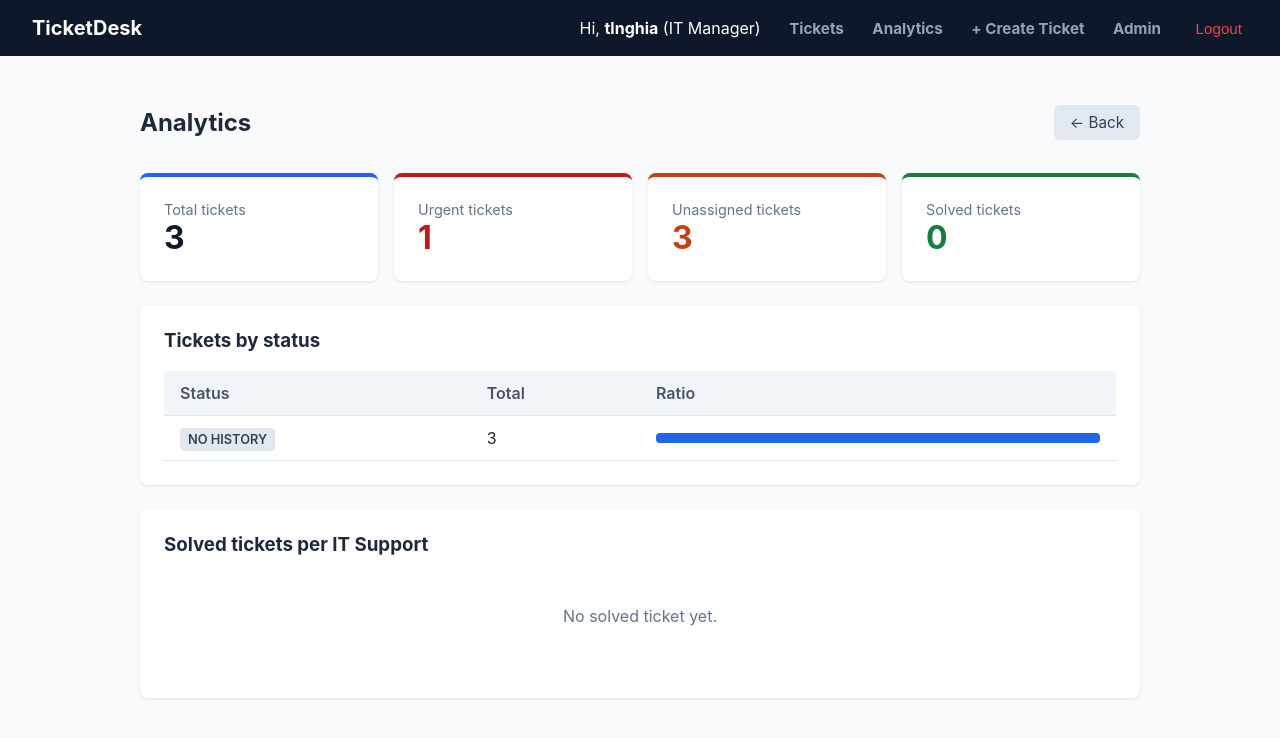
After one commit to TranLamNghia/TicketDesk, a Django app: page /tickets/stats/ in a window 1280 px wide. The commit adds this page. Shown: the top 738 px of the page. Run offline with Django 5.2, Linux system fonts and the light colour scheme; a user stored in the database is signed in; data comes from the database, SQL or seed files in the repository; tables that the repository leaves empty hold one stand-in row (values such as "Sample post").

Commit message:
feat(UI): simple template dashboard

```diff
--- a/apps/tickets/urls.py
+++ b/apps/tickets/urls.py
@@ -7,4 +7,5 @@ urlpatterns = [
     path("", views.TicketListView.as_view(), name="list"),
     path("new/", views.TicketCreateView.as_view(), name="create"),
     path("<uuid:pk>/", views.TicketDetailView.as_view(), name="detail"),
+    path("stats/", views.TicketStatsView.as_view(), name="stats"),
 ]
--- a/apps/tickets/views.py
+++ b/apps/tickets/views.py
@@ -1,17 +1,18 @@
 from django.contrib.auth.mixins import LoginRequiredMixin
 from django.urls import reverse_lazy
-from django.views.generic import CreateView, DetailView, ListView
+from django.views.generic import CreateView, DetailView, ListView, TemplateView
 
-from apps.users.models import User
 from .models import Ticket
+from .selectors import (
+    count_solved_ticket_per_IT_Support,
+    count_ticket_by_status,
+    get_overview_kpis,
+)
 
 
 class TicketQuerysetMixin:
     def get_queryset(self):
-        qs = Ticket.objects.select_related("category", "assignee", "created_by")
-        if self.request.user.role == User.Role.REQUESTER:
-            qs = qs.filter(created_by=self.request.user)
-        return qs
+        return Ticket.objects.all()
 
 
 class TicketListView(LoginRequiredMixin, TicketQuerysetMixin, ListView):
@@ -36,3 +37,15 @@ class TicketCreateView(LoginRequiredMixin, CreateView):
     def form_valid(self, form):
         form.instance.created_by = self.request.user
         return super().form_valid(form)
+
+
+class TicketStatsView(LoginRequiredMixin, TemplateView):
+    template_name = "tickets/ticket_stats.html"
+
+    def get_context_data(self, **kwargs):
+        context = super().get_context_data(**kwargs)
+        context["kpis"] = get_overview_kpis()
+        context["status_stats"] = count_ticket_by_status()
+        context["support_stats"] = count_solved_ticket_per_IT_Support()
+
+        return context
--- a/templates/base.html
+++ b/templates/base.html
@@ -33,6 +33,8 @@
         <nav>
             {% if user.is_authenticated %}
                 <span>Hi, <strong>{{ user.username }}</strong> ({{ user.get_role_display }})</span>
+                <a href="{% url 'tickets:list' %}">Tickets</a>
+                <a href="{% url 'tickets:stats' %}">Analytics</a>
                 <a href="{% url 'tickets:create' %}">+ Create Ticket</a>
                 {% if user.is_staff %}
                     <a href="/admin/">Admin</a>
--- /dev/null
+++ b/templates/tickets/ticket_stats.html
@@ -0,0 +1,96 @@
+{% extends "base.html" %}
+
+{% block title %}Analytics - TicketDesk{% endblock %}
+
+{% block content %}
+<div style="display: flex; justify-content: space-between; align-items: center; margin-bottom: 1rem;">
+    <h2>Analytics</h2>
+    <a href="{% url 'tickets:list' %}" class="btn" style="background: #e2e8f0; color: #334155;">&larr; Back</a>
+</div>
+
+<!-- Overview KPIs -->
+<div style="display: grid; grid-template-columns: repeat(auto-fit, minmax(200px, 1fr)); gap: 1rem; margin-bottom: 1.5rem;">
+    <div class="card" style="margin-bottom: 0; border-top: 4px solid #2563eb;">
+        <div style="color: #64748b; font-size: 0.9rem;">Total tickets</div>
+        <div style="font-size: 2rem; font-weight: 700; color: #0f172a;">{{ kpis.total_tickets|default:0 }}</div>
+    </div>
+    <div class="card" style="margin-bottom: 0; border-top: 4px solid #b91c1c;">
+        <div style="color: #64748b; font-size: 0.9rem;">Urgent tickets</div>
+        <div style="font-size: 2rem; font-weight: 700; color: #b91c1c;">{{ kpis.urgent_tickets|default:0 }}</div>
+    </div>
+    <div class="card" style="margin-bottom: 0; border-top: 4px solid #c2410c;">
+        <div style="color: #64748b; font-size: 0.9rem;">Unassigned tickets</div>
+        <div style="font-size: 2rem; font-weight: 700; color: #c2410c;">{{ kpis.unassigned_tickets|default:0 }}</div>
+    </div>
+    <div class="card" style="margin-bottom: 0; border-top: 4px solid #15803d;">
+        <div style="color: #64748b; font-size: 0.9rem;">Solved tickets</div>
+        <div style="font-size: 2rem; font-weight: 700; color: #15803d;">{{ kpis.solved_tickets|default:0 }}</div>
+    </div>
+</div>
+
+<!-- Tickets by status -->
+<div class="card">
+    <h3 style="margin-top: 0;">Tickets by status</h3>
+    {% if status_stats %}
+    <table>
+        <thead>
+            <tr>
+                <th>Status</th>
+                <th>Total</th>
+                <th style="width: 50%;">Ratio</th>
+            </tr>
+        </thead>
+        <tbody>
+            {% for row in status_stats %}
+            <tr>
+                <td>
+                    <span class="badge" style="background: #e2e8f0; color: #334155;">
+                        {{ row.current_status|default:"NO HISTORY" }}
+                    </span>
+                </td>
+                <td>{{ row.total }}</td>
+                <td>
+                    <div style="background: #f1f5f9; border-radius: 4px; height: 10px; overflow: hidden;">
+                        <div style="background: #2563eb; height: 100%; width: {% widthratio row.total kpis.total_tickets 100 %}%;"></div>
+                    </div>
+                </td>
+            </tr>
+            {% endfor %}
+        </tbody>
+    </table>
+    {% else %}
+    <p style="text-align: center; color: #64748b; padding: 2rem 0;">No ticket data.</p>
+    {% endif %}
+</div>
+
+<!-- Solved tickets per IT Support -->
+<div class="card">
+    <h3 style="margin-top: 0;">Solved tickets per IT Support</h3>
+    {% if support_stats %}
+    <table>
+        <thead>
+            <tr>
+                <th>IT Support</th>
+                <th>Solved</th>
+                <th style="width: 50%;">Ratio</th>
+            </tr>
+        </thead>
+        <tbody>
+            {% for row in support_stats %}
+            <tr>
+                <td style="font-weight: 600;">{{ row.assignee__username|default:"Unassigned" }}</td>
+                <td>{{ row.total_solved }}</td>
+                <td>
+                    <div style="background: #f1f5f9; border-radius: 4px; height: 10px; overflow: hidden;">
+                        <div style="background: #15803d; height: 100%; width: {% widthratio row.total_solved kpis.solved_tickets 100 %}%;"></div>
+                    </div>
+                </td>
+            </tr>
+            {% endfor %}
+        </tbody>
+    </table>
+    {% else %}
+    <p style="text-align: center; color: #64748b; padding: 2rem 0;">No solved ticket yet.</p>
+    {% endif %}
+</div>
+{% endblock %}
```
Also changed, not shown: templates/tickets/ticket_list.html (+31 -0 lines).
